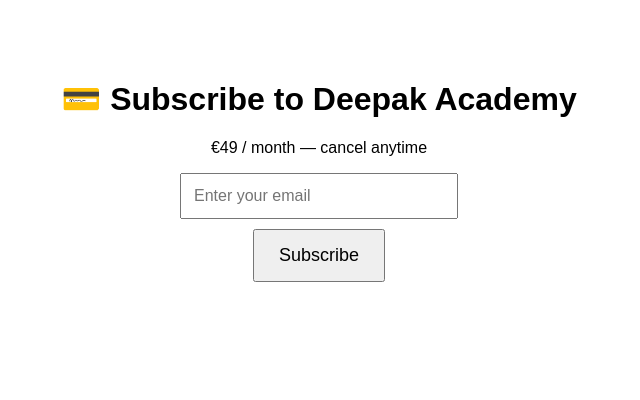
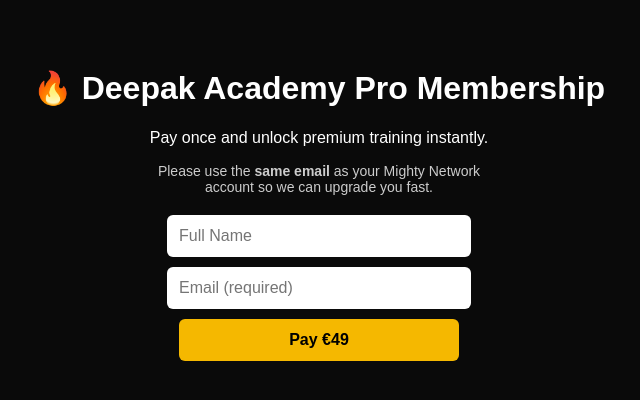
Before and after one commit to deepakselfhelp/did-int-sub, a plain HTML site: page index.html in a window 1280 px wide. Shown: the whole page, without its empty margins (321-961 px from the left). Drawn offline with Linux system fonts and the light colour scheme.

Commit message:
Update index.html

```diff
--- a/index.html
+++ b/index.html
@@ -1,40 +1,52 @@
 <!DOCTYPE html>
-<html>
+<html lang="en">
 <head>
-    <meta charset="utf-8">
-    <meta name="viewport" content="width=device-width, initial-scale=1">
-    <title>Deepak Academy Subscription</title>
+  <meta charset="UTF-8" />
+  <meta name="viewport" content="width=device-width, initial-scale=1.0" />
+  <title>Join Deepak Academy Pro Membership</title>
+  <style>
+    body {
+      background:#0a0a0a; color:#fff; font-family:'Poppins',sans-serif;
+      text-align:center; padding:40px 20px;
+    }
+    input, button {
+      padding:12px; font-size:16px; border-radius:6px; border:none;
+      margin-top:10px; width:280px;
+    }
+    button { background:#f5b800; color:#000; font-weight:600; cursor:pointer; }
+    p.note { color:#ccc; font-size:14px; max-width:350px; margin:10px auto; }
+  </style>
 </head>
-  <body style="font-family:sans-serif;text-align:center;margin-top:80px;">
-    <h1>💳 Subscribe to Deepak Academy</h1>
-    <p>€49 / month — cancel anytime</p>
-   <input
-  type="email"
-  id="emailInput"
-  placeholder="Enter your email"
-  required
-  style="padding:12px;font-size:16px;margin-bottom:10px;width:250px;"
->
-<br>
-<button id="subscribeBtn" style="padding:14px 24px;font-size:18px;">Subscribe</button>
+<body>
+  <h1>🔥 Deepak Academy Pro Membership</h1>
+  <p>Pay once and unlock premium training instantly.</p>
+
+  <p class="note">Please use the <strong>same email</strong> as your Mighty Network account so we can upgrade you fast.</p>
+
+  <input id="name" placeholder="Full Name" /><br>
+  <input id="email" type="email" placeholder="Email (required)" required /><br>
+  <button id="payBtn">Pay €49</button>
 
   <script>
-  document.getElementById("subscribeBtn").addEventListener("click", async () => {
-    const email = document.getElementById("emailInput").value;
-    if (!email) {
-      alert("Please enter your email first.");
-      return;
-    }
+  document.getElementById("payBtn").addEventListener("click", async () => {
+    const name = document.getElementById("name").value.trim();
+    const email = document.getElementById("email").value.trim();
+    if (!email) { alert("Please enter your email."); return; }
 
     const res = await fetch("/api/create-subscription", {
       method: "POST",
       headers: { "Content-Type": "application/json" },
-      body: JSON.stringify({ email })
+      body: JSON.stringify({ name, email })
     });
+
     const data = await res.json();
+    if (data.checkoutUrl) {
       window.location.href = data.checkoutUrl;
+    } else {
+      alert("Error creating payment. Please try again.");
+      console.error(data);
+    }
   });
   </script>
-
 </body>
 </html>
```
Lines whose indentation alone changed are shown as unchanged.
